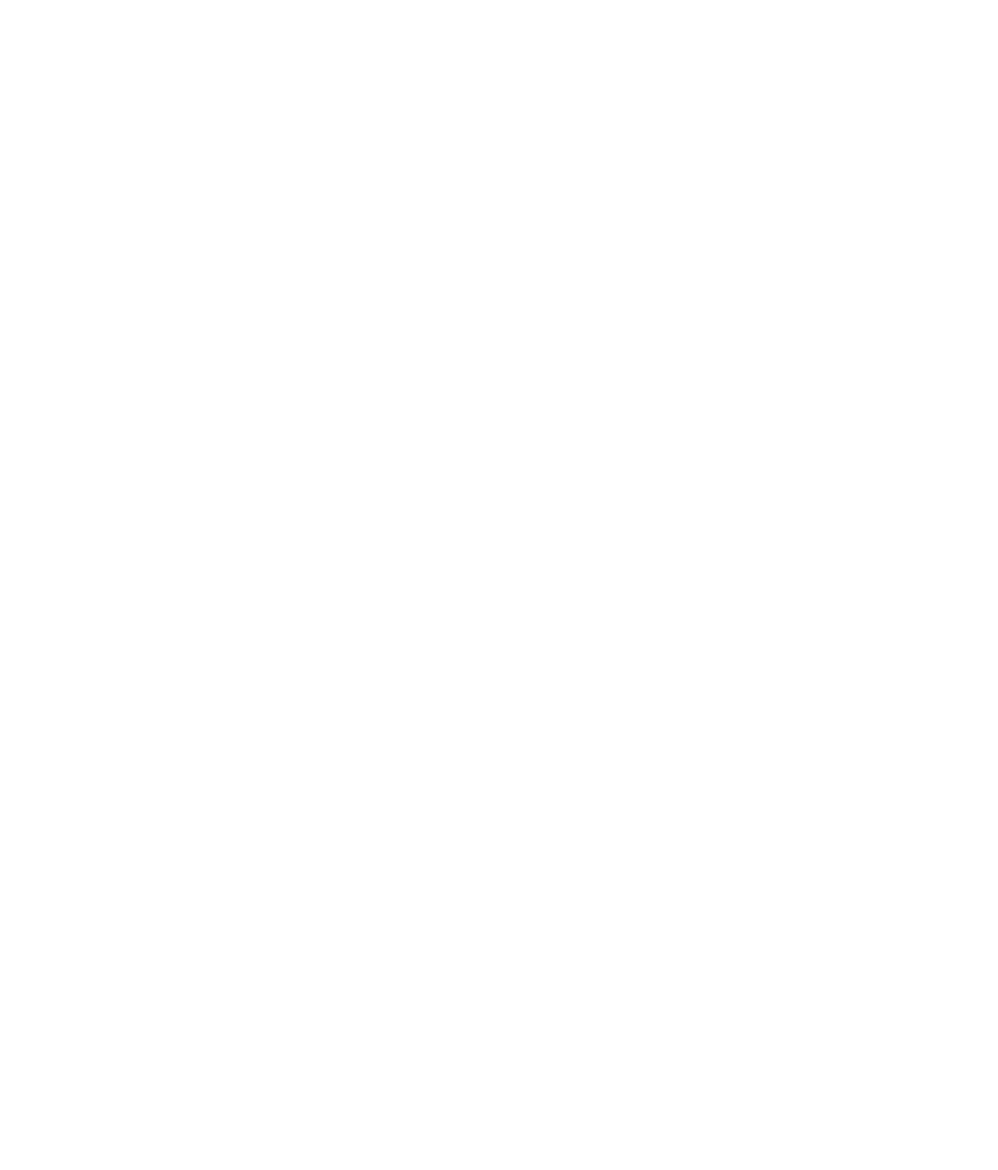
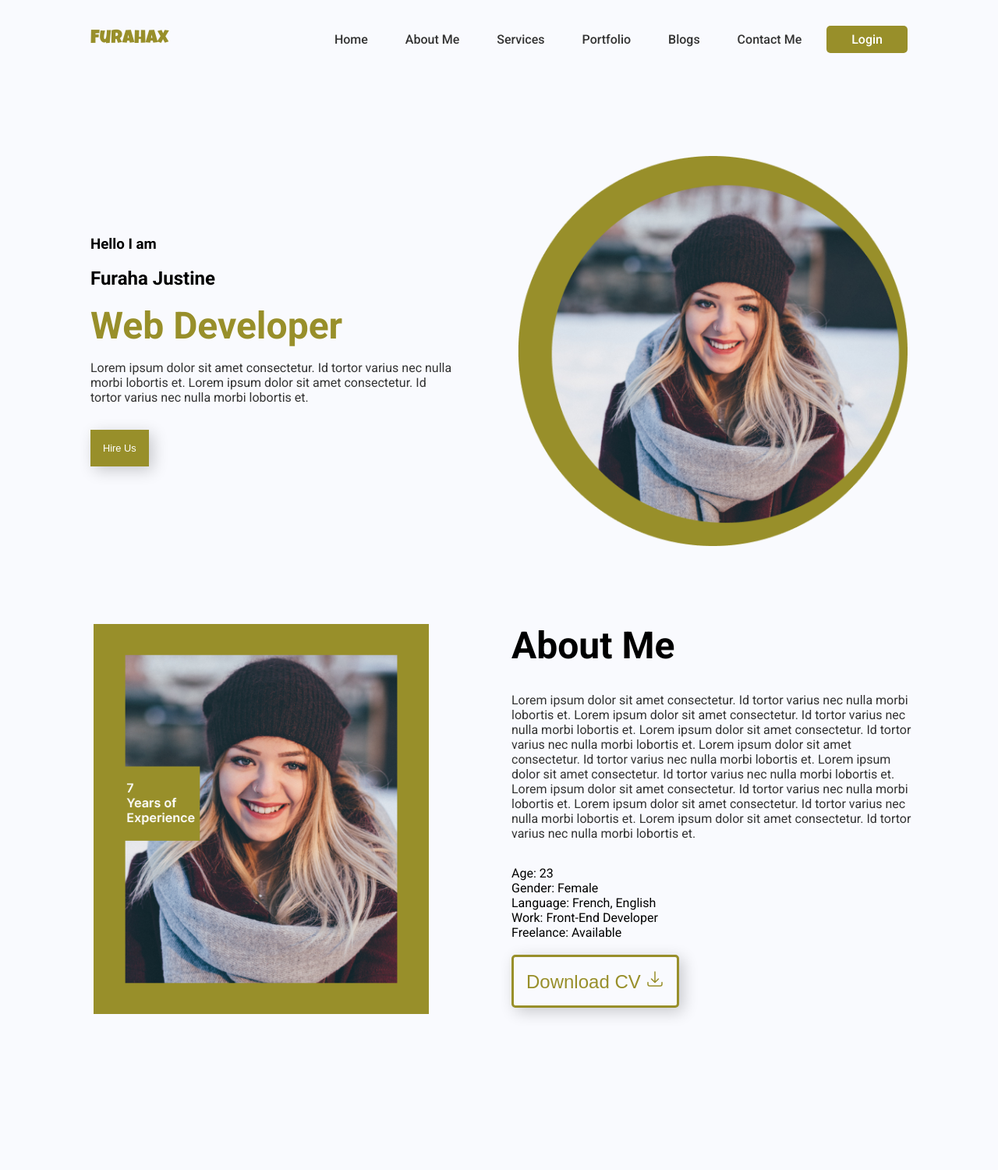
Before and after one commit to UwizeyimamaFurahaJustine/My-Brand-Furaha, a plain HTML site: page UI/index.html in a window 1280 px wide. Shown: the whole page at 78% size. Before the commit the page ends 800 px from the top, so only its background shows below. Drawn offline with Linux system fonts and the light colour scheme.

Commit message:
Added html and css on the portfolio

```diff
--- a/UI/index.html
+++ b/UI/index.html
@@ -3,9 +3,76 @@
 <head>
     <meta charset="UTF-8">
     <meta name="viewport" content="width=device-width, initial-scale=1.0">
-    <title>Document</title>
+    <link rel="stylesheet" href="style.css">
+    <title>Furahax</title>
 </head>
 <body>
+    <nav>
+        <div class="nav__logo"><a href="#">Furahax</a></div>
+        <ul class="nav__links">
+          <li class="link"><a href="#">Home</a></li>
+          <li class="link"><a href="#">About Me</a></li>
+          <li class="link"><a href="#">Services</a></li>
+          <li class="link"><a href="#">Portfolio</a></li>
+          <li class="link"><a href="#">Blogs</a></li>
+          <li class="link"><a href="#">Contact Me</a></li>
+          <li class="link"><a href="#" class="nav__btn">Login</a></li>
+        </ul>
+      </nav>
+      <section class="container">
+        <div class="content__container">
 
+            <h3>Hello I am</h3><br />
+        <h2><span class="heading__1">Furaha Justine</span></h2><br />
+            <h1><span class="heading__2">Web Developer</span>
+            </h1>
+          <p>
+            Lorem ipsum dolor sit amet consectetur. Id tortor varius
+            nec nulla morbi lobortis et. Lorem ipsum dolor sit amet
+            consectetur. Id tortor varius nec nulla morbi lobortis et.
+          </p>
+
+
+            <button>Hire Us</button>
+
+        </div>
+        <div class="image__container">
+          <img src="./assets/bg.png" alt="header" />
+        </div>
+      </section>
+      <section class="container-2">
+        <div class="image-container-2">
+          <img src="./assets/Group 134.png" alt="header" />
+        </div>
+        <div class="content-container-2">
+          <h1><span class="heading-2">About Me</span>
+          </h1>
+        <p>
+          Lorem ipsum dolor sit amet consectetur. Id tortor varius
+          nec nulla morbi lobortis et. Lorem ipsum dolor sit amet
+          consectetur. Id tortor varius nec nulla morbi lobortis et.
+          Lorem ipsum dolor sit amet consectetur. Id tortor varius
+          nec nulla morbi lobortis et. Lorem ipsum dolor sit amet
+          consectetur. Id tortor varius nec nulla morbi lobortis et.
+          Lorem ipsum dolor sit amet consectetur. Id tortor varius
+          nec nulla morbi lobortis et. Lorem ipsum dolor sit amet
+          consectetur. Id tortor varius nec nulla morbi lobortis et.
+          Lorem ipsum dolor sit amet consectetur. Id tortor varius
+          nec nulla morbi lobortis et. Lorem ipsum dolor sit amet
+          consectetur. Id tortor varius nec nulla morbi lobortis et.
+        </p>
+        <span>
+          Age: 23 <br>
+Gender: Female<br>
+Language: French, English<br>
+Work: Front-End Developer<br>
+Freelance: Available<br>
+        </span><br>
+        <button>Download CV <svg width="24" height="24" viewBox="0 0 24 24" fill="none" xmlns="http://www.w3.org/2000/svg">
+          <path d="M3 16.5V18.75C3 19.9926 4.00736 21 5.25 21H18.75C19.9926 21 21 19.9926 21 18.75V16.5M16.5 12L12 16.5M12 16.5L7.5 12M12 16.5V3" stroke="#988F2A" stroke-width="1.5" stroke-linecap="round" stroke-linejoin="round"/>
+          </svg>
+          </button>
+      </div>
+      </section>
 </body>
 </html>
--- /dev/null
+++ b/UI/style.css
@@ -0,0 +1,235 @@
+@import url('https://fonts.googleapis.com/css2?family=Luckiest+Guy&family=Roboto:ital,wght@0,100;0,300;0,400;0,500;0,700;0,900;1,400;1,500&display=swap');
+:root {
+    --primary-color: #988F2A;
+    --primary-color-dark: #d8cf6e;
+    --secondary-color: #f9fafe;
+    --text-color: #333333;
+    --white: #ffffff;
+    --max-width: 1500px;
+  }
+
+  * {
+    padding: 0;
+    margin: 0;
+    box-sizing: border-box;
+  }
+
+  body {
+    font-family:'Roboto', sans-serif;
+    background-color: var(--secondary-color);
+  }
+
+  nav {
+    max-width: var(--max-width);
+    margin-left: 100px;
+    margin-right: 100px;
+    padding: 1rem;
+    height: 100px;
+    display: flex;
+    align-items: center;
+    justify-content: space-between;
+  }
+
+  .nav__logo a {
+    font-size: 1.5rem;
+    font-weight: 500;
+    color: var(--primary-color);
+    text-decoration: none;
+    transition: 0.3s;
+    font-family: 'Luckiest Guy', cursive;
+  }
+
+  .nav__links {
+    list-style: none;
+    display: flex;
+    align-items: center;
+    gap: 1rem;
+  }
+
+  .link a {
+    padding: 0.5rem 1rem;
+    font-size: 1rem;
+    font-weight: 500;
+    color: var(--text-color);
+    text-decoration: none;
+    transition: 0.3s;
+  }
+
+  .link a:hover {
+    color: var(--primary-color);
+  }
+
+  .link .nav__btn {
+    padding: 0.5rem 2rem;
+    color: var(--white) !important;
+    background-color: var(--primary-color);
+    border-radius: 5px;
+  }
+
+  .link .nav__btn:hover {
+    background-color: var(--primary-color-dark);
+
+  }
+
+  .container {
+    max-width: var(--max-width);
+    margin-left: 100px;
+    margin-right: 100px;
+    padding: 1rem;
+    min-height: calc(100vh - 100px);
+    display: grid;
+    grid-template-columns: repeat(2, 1fr);
+    gap: 5rem;
+  }
+
+  .content__container {
+    display: flex;
+    flex-direction: column;
+    justify-content: center;
+  }
+
+  .content__container h1 {
+    font-size: 3rem;
+    font-weight: 400;
+    line-height: 3.5rem;
+    color: var(--primary-color-dark);
+    margin-bottom: 1rem;
+  }
+
+  .heading__1 {
+    font-weight: 700;
+  }
+
+  .heading__2 {
+    font-weight: 700;
+    color: var(--primary-color);
+  }
+
+  .content__container p {
+    font-size: 1rem;
+    color: var(--text-color);
+    margin-bottom: 2rem;
+  }
+  .content__container button {
+    width: fit-content;
+    padding: 1rem;
+    font-size: 0.8rem;
+    white-space: nowrap;
+    background-color: var(--primary-color);
+    color: var(--white);
+    outline: none;
+    border: none;
+    box-shadow: 5px 5px 20px rgba(0, 0, 0, 0.2);
+    transition: 0.3s;
+    cursor: pointer;
+  }
+
+  .content__container button:hover {
+    background-color: var(--primary-color-dark);
+  }
+
+  .image__container {
+    position: relative;
+    display:flex;
+    gap: 2rem;
+  }
+
+  .image__container img {
+    width: 500px;
+    height: 500px;
+
+    margin: auto;
+
+  }
+
+  @media (width < 900px) {
+    .link a:not(.nav__btn) {
+      display: none;
+    }
+
+    .container {
+      grid-template-columns: repeat(1, 1fr);
+    }
+
+    .content__container {
+      text-align: center;
+    }
+
+    .content__container form {
+      margin-right: auto;
+      margin-left: auto;
+    }
+
+    .image__container {
+      grid-area: 1/1/2/2;
+    }
+
+    .image__container img {
+      transform: translateY(0) !important;
+    }
+  }
+  .container-2{
+    max-width: var(--max-width);
+    min-height: calc(100vh - 100px);
+    margin-left: 100px;
+    margin-right: 100px;
+    display: grid;
+    grid-template-columns: repeat(2, 1fr);
+    gap: 2rem;
+  }
+  .image-container-2{
+    position: relative;
+    display:flex;
+    flex-direction: column;
+
+  }
+  .image-container-2 img{
+    width: 430px;
+    height: 500px;
+    margin-left:20px;
+
+  }
+  .content-container-2 {
+    display: flex;
+    flex-direction: column;
+
+  }
+
+  .content-container-2 h1 {
+    font-size: 3rem;
+    font-weight: 400;
+    line-height: 3.5rem;
+
+    margin-bottom: 2rem;
+  }
+
+  .heading-2 {
+    font-weight: 700;
+
+  }
+
+  .content-container-2 p {
+    font-size: 1rem;
+    color: var(--text-color);
+    margin-bottom: 2rem;
+  }
+  .content-container-2 button {
+    width: fit-content;
+    padding: 1rem;
+    font-size: 1.5rem;
+    white-space: nowrap;
+    background-color: var(--secondary-color);
+    color: #988F2A;
+    outline: none;
+    border: none;
+    box-shadow: 5px 5px 20px rgba(0, 0, 0, 0.2);
+    transition: 0.3s;
+    cursor: pointer;
+    border-radius: 5px;
+border: 3px solid #988F2A;
+
+  }
+
+  .content-container-2 button:hover {
+    background-color: var(--primary-color-dark);
+  }
```
Also changed, not shown: UI/assets/Group 134.png (added), UI/assets/bg.png (added).
